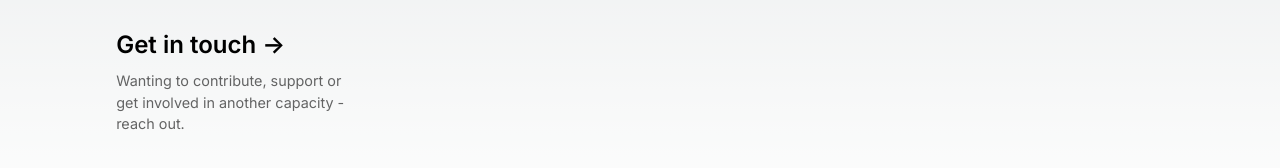
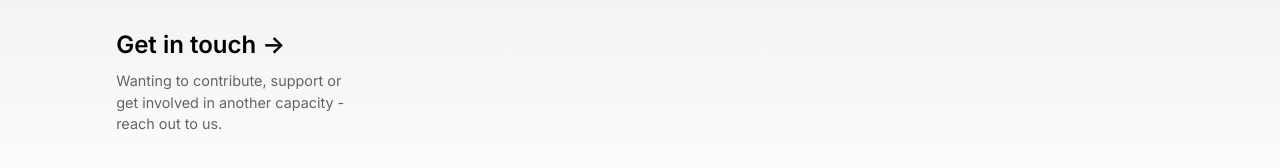
Before and after one commit to themouseion/mouseionwebsite, a Next.js app: page / in a window 1280 px wide. Shown: the part 552-720 px from the top of the page. Built offline with nearby package versions, Linux system fonts and the light colour scheme.

Commit message:
change for fleek test

```diff
--- a/app/page.js
+++ b/app/page.js
@@ -54,7 +54,7 @@ export default function Home() {
           <h2>
             Get in touch <span>-&gt;</span>
           </h2>
-          <p>Wanting to contribute, support or get involved in another capacity - reach out.</p>
+          <p>Wanting to contribute, support or get involved in another capacity - reach out to us.</p>
         </a>
 
         {/* <a
```
